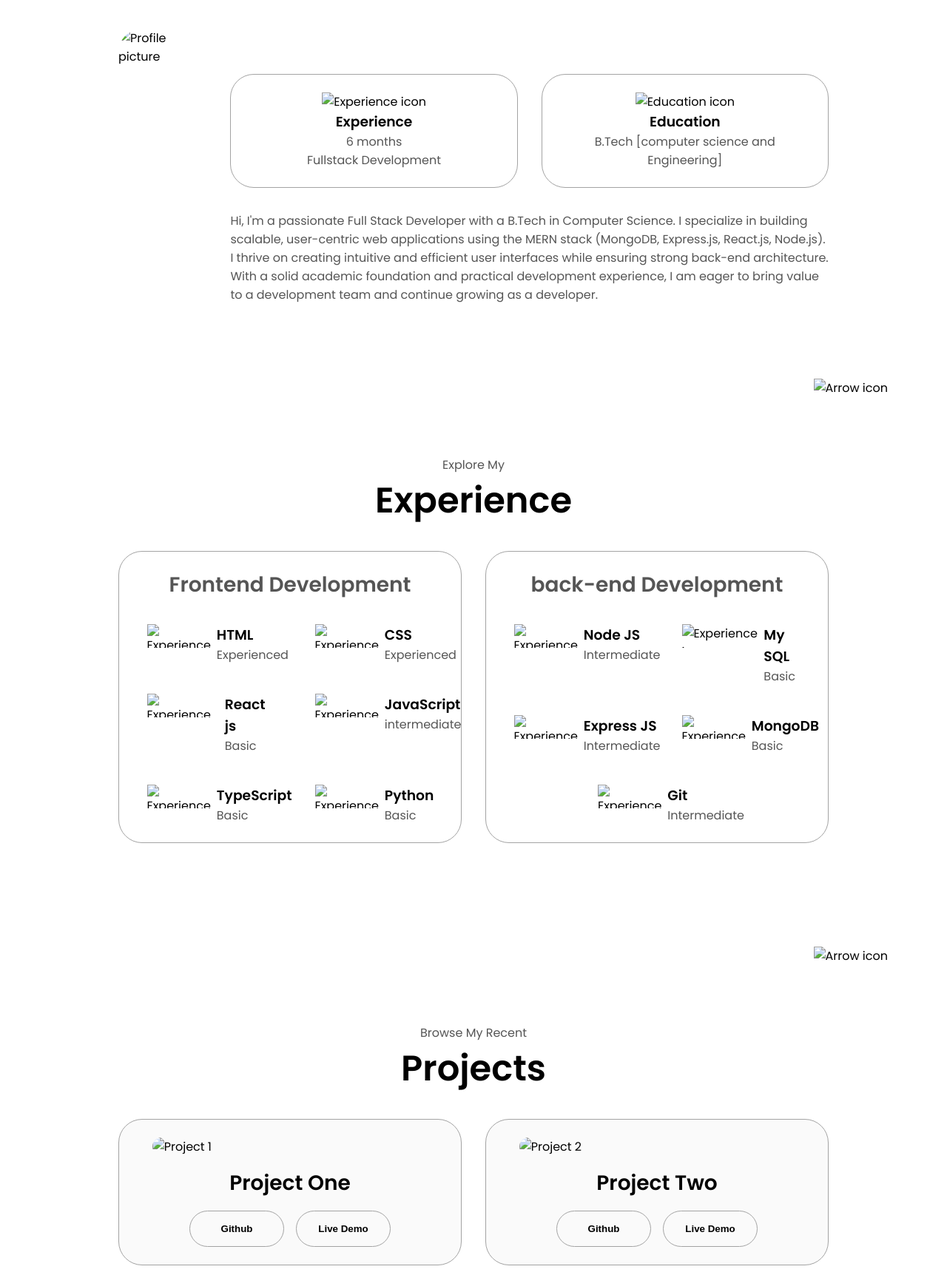
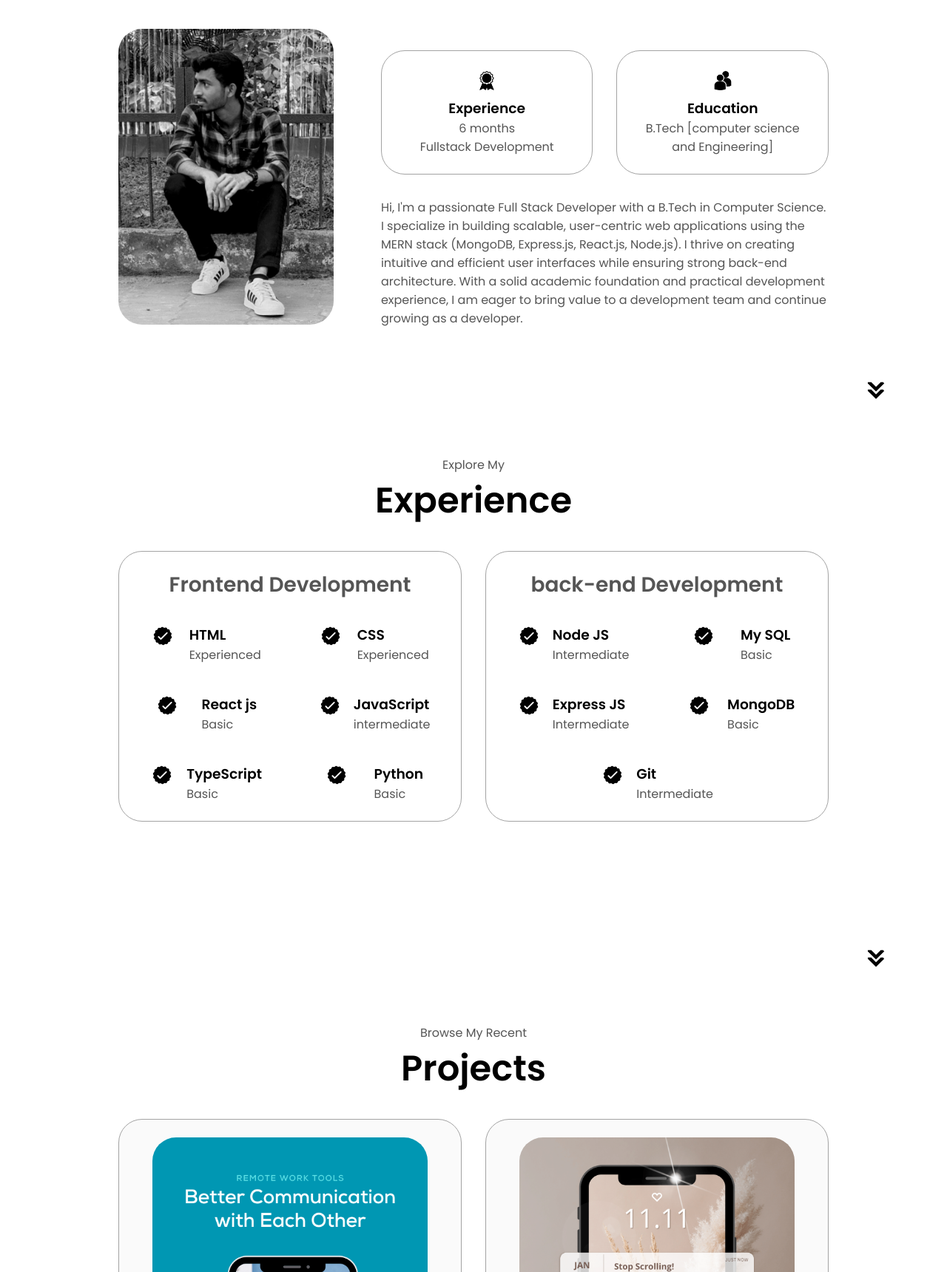
Before and after one commit to Raj-Shekhar09/portfolio, a plain HTML site: page index.html in a window 1280 px wide. Shown: the part 1080-2800 px from the top of the page at 74% size. Drawn offline with Linux system fonts and the light colour scheme.

Commit message:
Add files via upload

```diff
--- a/index.html
+++ b/index.html
@@ -38,7 +38,7 @@
     </nav>
     <section id="profile">
       <div class="section__pic-container">
-                <img id="imgg1" src="./assets/profile-pic.jpg" alt="Raj Shekhar profile " />
+                <img id="imgg1" src="./profile-pic.jpg" alt="Raj Shekhar profile " />
       </div>
       <div class="section__text">
         <p class="section__text__p1">Hello, I'm</p>
@@ -47,7 +47,7 @@
         <div class="btn-container">
           <button
             class="btn btn-color-2"
-            onclick="window.open('./assets/resume-example.pdf')"
+            onclick="window.open('./resume-example.pdf')"
           >
             Download CV
           </button>
@@ -57,13 +57,13 @@
         </div>
         <div id="socials-container">
           <img
-            src="./assets/linkedin.png"
+            src="./linkedin.png"
             alt="My LinkedIn profile"
             class="icon"
             onclick="location.href='https://www.linkedin.com/in/raj-shekhar-196711212/'"
           />
           <img
-            src="./assets/github.png"
+            src="./github.png"
             alt="My Github profile"
             class="icon"
             onclick="location.href='https://github.com/Raj-Shekhar09'"
@@ -77,7 +77,7 @@
       <div class="section-container">
         <div class="section__pic-container">
           <img
-            src="./assets/abjk.jpg"
+            src="./abjk.jpg"
             alt="Profile picture"
             class="about-pic"
           />
@@ -86,7 +86,7 @@
           <div class="about-containers">
             <div class="details-container">
               <img
-                src="./assets/experience.png"
+                src="./experience.png"
                 alt="Experience icon"
                 class="icon"
               />
@@ -95,7 +95,7 @@
             </div>
             <div class="details-container">
               <img
-                src="./assets/education.png"
+                src="./education.png"
                 alt="Education icon"
                 class="icon"
               />
@@ -113,7 +113,7 @@ I thrive on creating intuitive and efficient user interfaces while ensuring stro
         </div>
       </div>
       <img
-        src="./assets/arrow.png"
+        src="./arrow.png"
         alt="Arrow icon"
         class="icon arrow"
         onclick="location.href='./#experience'"
@@ -129,7 +129,7 @@ I thrive on creating intuitive and efficient user interfaces while ensuring stro
             <div class="article-container">
               <article>
                 <img
-                  src="./assets/checkmark.png"
+                  src="./checkmark.png"
                   alt="Experience icon"
                   class="icon"
                 />
@@ -140,7 +140,7 @@ I thrive on creating intuitive and efficient user interfaces while ensuring stro
               </article>
               <article>
                 <img
-                  src="./assets/checkmark.png"
+                  src="./checkmark.png"
                   alt="Experience icon"
                   class="icon"
                 />
@@ -151,7 +151,7 @@ I thrive on creating intuitive and efficient user interfaces while ensuring stro
               </article>
               <article>
                 <img
-                  src="./assets/checkmark.png"
+                  src="./checkmark.png"
                   alt="Experience icon"
                   class="icon"
                 />
@@ -162,7 +162,7 @@ I thrive on creating intuitive and efficient user interfaces while ensuring stro
               </article>
               <article>
                 <img
-                  src="./assets/checkmark.png"
+                  src="./checkmark.png"
                   alt="Experience icon"
                   class="icon"
                 />
@@ -173,7 +173,7 @@ I thrive on creating intuitive and efficient user interfaces while ensuring stro
               </article>
               <article>
                 <img
-                  src="./assets/checkmark.png"
+                  src="./checkmark.png"
                   alt="Experience icon"
                   class="icon"
                 />
@@ -184,7 +184,7 @@ I thrive on creating intuitive and efficient user interfaces while ensuring stro
               </article>
               <article>
                 <img
-                  src="./assets/checkmark.png"
+                  src="./checkmark.png"
                   alt="Experience icon"
                   class="icon"
                 />
@@ -200,7 +200,7 @@ I thrive on creating intuitive and efficient user interfaces while ensuring stro
             <div class="article-container">
               <article>
                 <img
-                  src="./assets/checkmark.png"
+                  src="./checkmark.png"
                   alt="Experience icon"
                   class="icon"
                 />
@@ -211,7 +211,7 @@ I thrive on creating intuitive and efficient user interfaces while ensuring stro
               </article>
               <article>
                 <img
-                  src="./assets/checkmark.png"
+                  src="./checkmark.png"
                   alt="Experience icon"
                   class="icon"
                 />
@@ -222,7 +222,7 @@ I thrive on creating intuitive and efficient user interfaces while ensuring stro
               </article>
               <article>
                 <img
-                  src="./assets/checkmark.png"
+                  src="./checkmark.png"
                   alt="Experience icon"
                   class="icon"
                 />
@@ -233,7 +233,7 @@ I thrive on creating intuitive and efficient user interfaces while ensuring stro
               </article>
               <article>
                 <img
-                  src="./assets/checkmark.png"
+                  src="./checkmark.png"
                   alt="Experience icon"
                   class="icon"
                 />
@@ -244,7 +244,7 @@ I thrive on creating intuitive and efficient user interfaces while ensuring stro
               </article>
               <article>
                 <img
-                  src="./assets/checkmark.png"
+                  src="./checkmark.png"
                   alt="Experience icon"
                   class="icon"
                 />
@@ -258,7 +258,7 @@ I thrive on creating intuitive and efficient user interfaces while ensuring stro
         </div>
       </div>
       <img
-        src="./assets/arrow.png"
+        src="./arrow.png"
         alt="Arrow icon"
         class="icon arrow"
         onclick="location.href='./#projects'"
@@ -272,7 +272,7 @@ I thrive on creating intuitive and efficient user interfaces while ensuring stro
           <div class="details-container color-container">
             <div class="article-container">
               <img
-                src="./assets/project-1.png"
+                src="./project-1.png"
                 alt="Project 1"
                 class="project-img"
               />
@@ -296,7 +296,7 @@ I thrive on creating intuitive and efficient user interfaces while ensuring stro
           <div class="details-container color-container">
             <div class="article-container">
               <img
-                src="./assets/project-2.png"
+                src="./project-2.png"
                 alt="Project 2"
                 class="project-img"
               />
@@ -320,7 +320,7 @@ I thrive on creating intuitive and efficient user interfaces while ensuring stro
           <div class="details-container color-container">
             <div class="article-container">
               <img
-                src="./assets/project-3.png"
+                src="./project-3.png"
                 alt="Project 3"
                 class="project-img"
               />
@@ -344,7 +344,7 @@ I thrive on creating intuitive and efficient user interfaces while ensuring stro
         </div>
       </div>
       <img
-        src="./assets/arrow.png"
+        src="./arrow.png"
         alt="Arrow icon"
         class="icon arrow"
         onclick="location.href='./#contact'"
@@ -356,7 +356,7 @@ I thrive on creating intuitive and efficient user interfaces while ensuring stro
       <div class="contact-info-upper-container">
         <div class="contact-info-container">
           <img
-            src="./assets/email.png"
+            src="./email.png"
             alt="Email icon"
             class="icon contact-icon email-icon"
           />
@@ -364,7 +364,7 @@ I thrive on creating intuitive and efficient user interfaces while ensuring stro
         </div>
         <div class="contact-info-container">
           <img
-            src="./assets/linkedin.png"
+            src="./linkedin.png"
             alt="LinkedIn icon"
             class="icon contact-icon"
           />
```
Also changed, not shown: abjk.jpg (added), arrow.png (added), checkmark.png (added), education.png (added), email.png (added), experience.png (added), github.png (added), linkedin.png (added), profile-pic.jpg (added), project-1.png (added), project-2.png (added), project-3.png (added), 1 other file.
